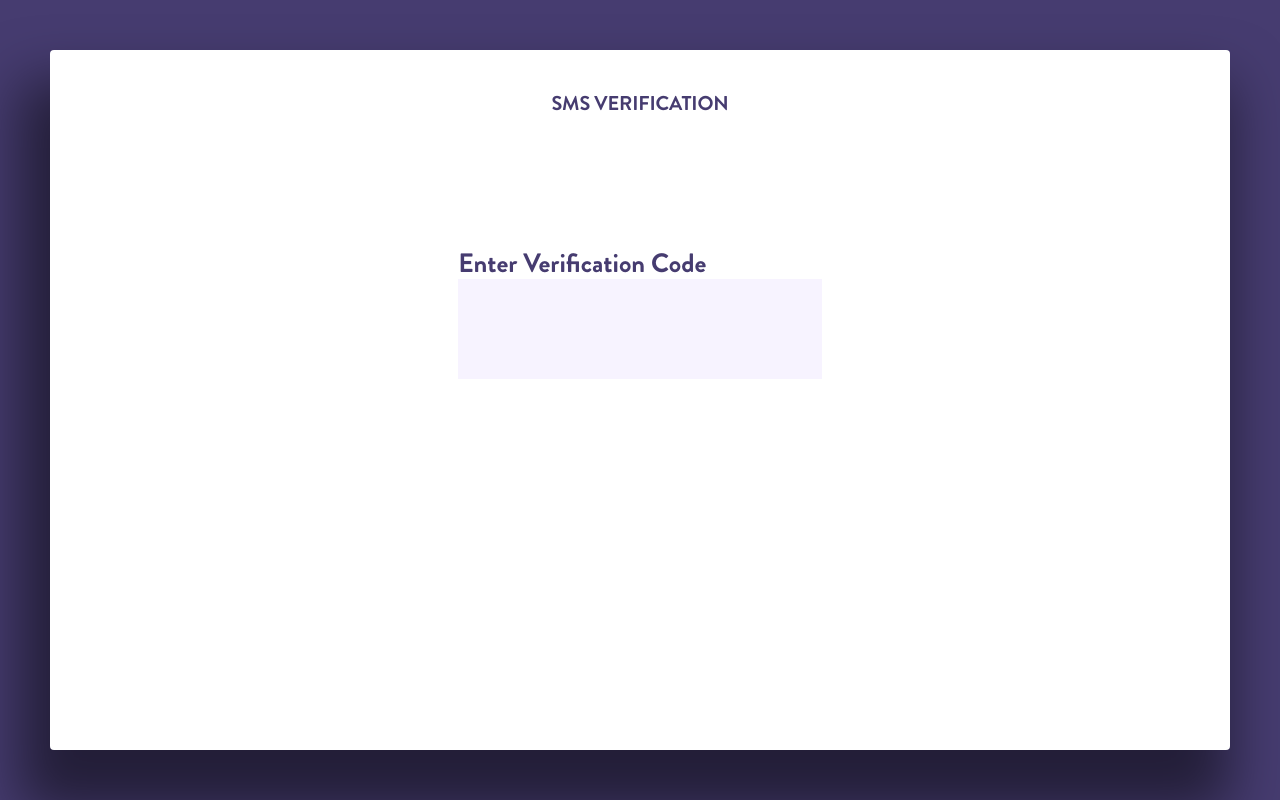
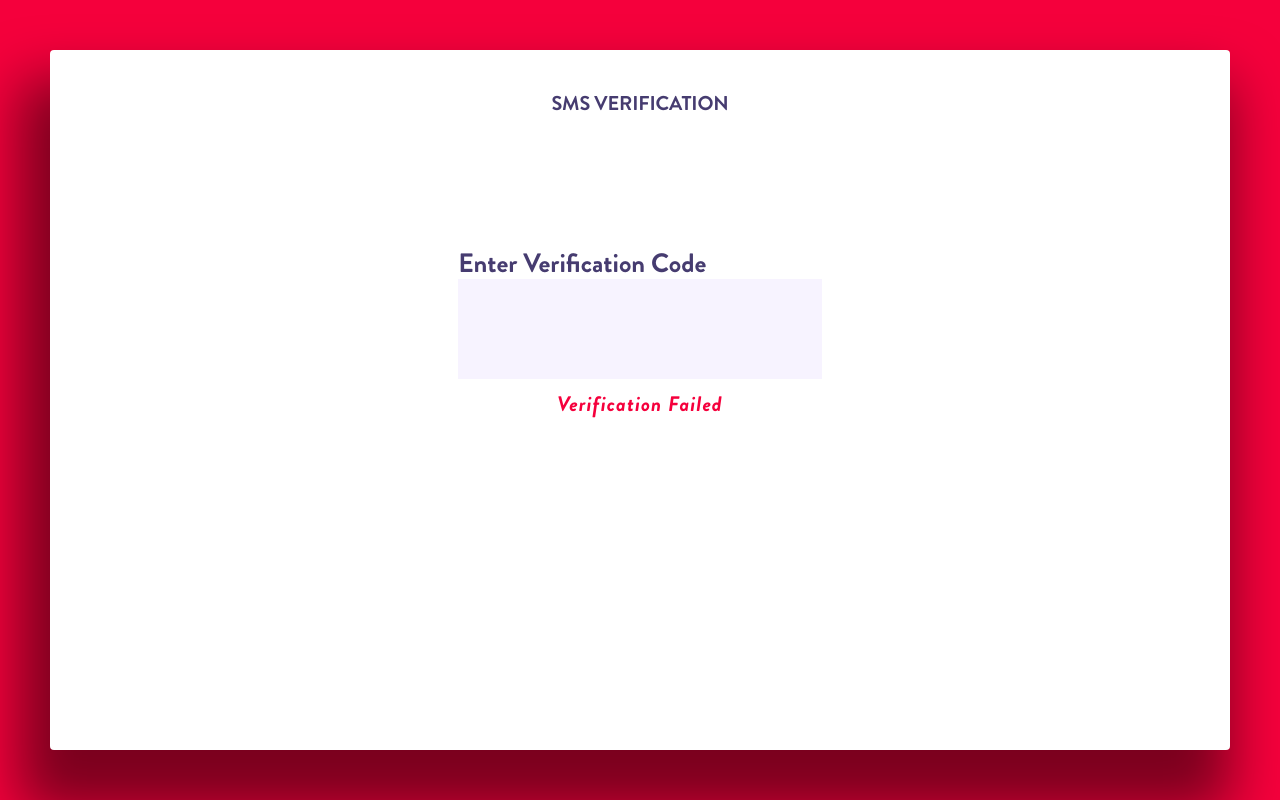
Before and after one commit to maharshmellow/sms-verify, a Django app: page /verify/ in a window 1280 px wide. Run offline with Django 3.2, Linux system fonts and the light colour scheme; some libraries are stand-ins or nearby versions.

Commit message:
input verification/error message

```diff
--- a/verify/static/verify/css/styles.css
+++ b/verify/static/verify/css/styles.css
@@ -52,6 +52,15 @@ html, body {
     border: 0;
 }
 
+#message{
+    font-family: "BG";
+    font-weight: 800;
+    font-size: 1.5em;
+    font-style: italic;
+    letter-spacing: 1px;
+    color: #F5003C;
+}
+
 @media only screen and (max-width: 500px) {
     #backplate {
         margin-left: 5px;
--- a/verify/static/verify/js/scripts.js
+++ b/verify/static/verify/js/scripts.js
@@ -4,3 +4,20 @@ if (/Android|webOS|iPhone|iPad|iPod|BlackBerry/i.test(navigator.userAgent)) {
 } else {
 	$('#backplate').height($(window).height() - 100);
 }
+
+
+
+// // on successful verification
+// $("body").animate({
+// 	backgroundColor: "#20FFAD"
+// }, 1500);
+//
+// $("#message").css("color", "#20FFAD");
+// document.getElementById("message").innerHTML = "Verification Successful";
+
+// on failed verification
+$("body").animate({
+	backgroundColor: "#f5003c"
+}, 1500);
+$("#message").css("color", "#f5003c");
+document.getElementById("message").innerHTML = "Verification Failed";
--- a/verify/templates/verify/sms.html
+++ b/verify/templates/verify/sms.html
@@ -28,7 +28,7 @@
 			<div id="phoneBlock" class="col-lg-4 col-md-6 col-sm-8">
 				<span id="phoneBarTitle"> Enter Phone Number </span><br>
 				<h1 id="phoneBar">
-					<input id="phoneInput" type="text"></input>
+					<input id="phoneInput" onkeypress='return event.charCode >= 48 && event.charCode <= 57' type="text"></input>
 				</h1>
 			</div>
 			<div class="col-lg-4 col-md-3 col-sm-2"></div>
--- a/verify/templates/verify/verification.html
+++ b/verify/templates/verify/verification.html
@@ -29,25 +29,17 @@
 			<div id="phoneBlock" class="col-lg-4 col-md-6 col-sm-8">
 				<span id="phoneBarTitle"> Enter Verification Code </span><br>
 				<h1 id="phoneBar">
-					<input id="phoneInput" type="text"></input>
+					<input id="phoneInput" onkeypress='return event.charCode >= 48 && event.charCode <= 57' type="text"></input>
 				</h1>
 			</div>
 			<div class="col-lg-4 col-md-3 col-sm-2"></div>
+		</div>
+		<div class="row text-center">
+			<span id="message"></span>
 		</div>
 	</div>
 </body>
 
 <script src="{% static 'verify/js/scripts.js' %}"></script>
 
-<script>
-// $("body").animate({
-// 	backgroundColor: "#f5003c"
-// }, 1500);
-//
-// $("body").animate({
-// 	backgroundColor: "#20FFAD"
-// }, 1500);
-
-</script>
-
 </html>
```
